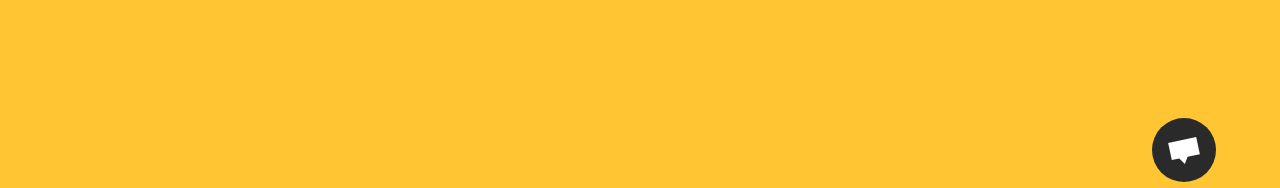
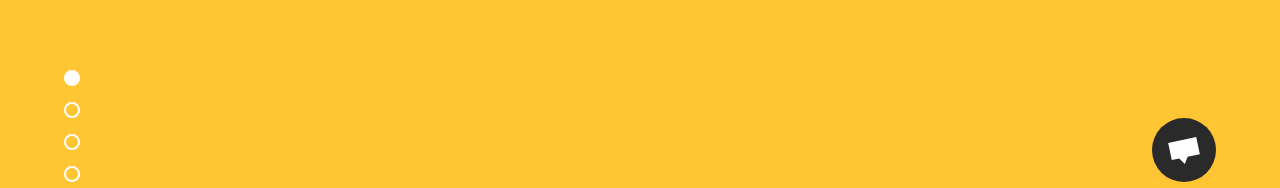
Before and after one commit to Jurredr/jurre-me, a Next.js app: page / in a window 1280 px wide. Shown: the part 586-774 px from the top of the page. Built offline with nearby package versions, Linux system fonts and the light colour scheme.

Commit message:
Added page progress balls to Hero

```diff
--- a/components/Hero.tsx
+++ b/components/Hero.tsx
@@ -24,6 +24,12 @@ export default function Hero() {
           JURRE
         </p>
       </div>
+      <div className="flex flex-col gap-4 absolute bottom-8 left-16">
+        <div className="h-4 w-4 bg-white rounded-full cursor-pointer" />
+        <div className="h-4 w-4 border-white border-solid border-2 rounded-full cursor-pointer" />
+        <div className="h-4 w-4 border-white border-solid border-2 rounded-full cursor-pointer" />
+        <div className="h-4 w-4 border-white border-solid border-2 rounded-full cursor-pointer" />
+      </div>
     </div>
   )
 }
```
